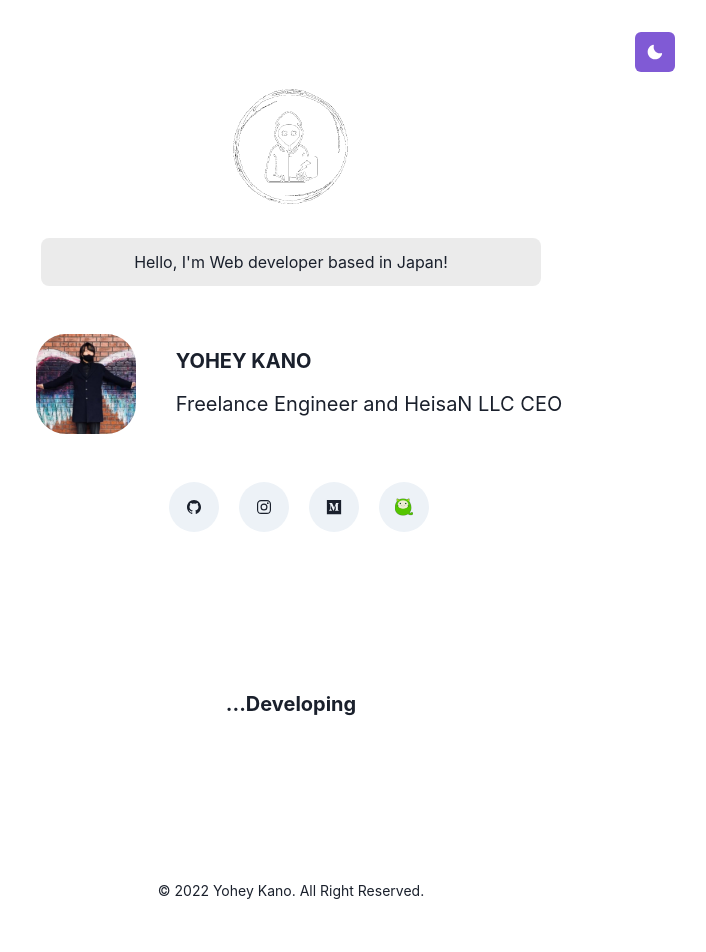
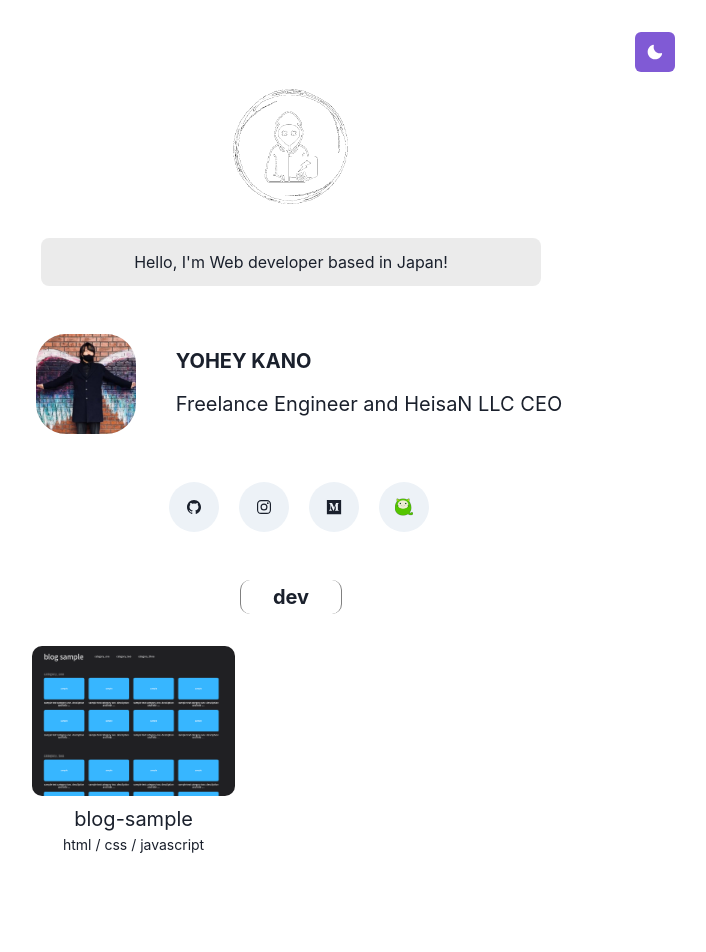
Before and after one commit to sanflat/my-homepage, a Next.js app in the folder src/: page / in a window 1280 px wide. Shown: the top 952 px of the page, without its empty margins (349-1055 px from the left). Before the commit the page ends 925 px from the top, so only its background shows below. Built offline with nearby package versions, Linux system fonts and the light colour scheme.

Commit message:
add blog-sample

```diff
--- a/src/pages/index.tsx
+++ b/src/pages/index.tsx
@@ -1,7 +1,7 @@
 import type { NextPage } from 'next'
 import Head from 'next/head'
 import Link from 'next/link'
-import { Image, useColorModeValue, Box, Heading, Text, HStack, Button, Center } from '@chakra-ui/react'
+import { Image, useColorModeValue, Box, Heading, Text, HStack, Button, Center, Divider, SimpleGrid, LinkBox,LinkOverlay } from '@chakra-ui/react'
 import { IoLogoGithub, IoLogoInstagram, IoLogoMedium } from 'react-icons/io5'
 import { motion } from "framer-motion"
 
@@ -133,6 +133,37 @@ const Home: NextPage = () => {
                 </HStack>
             </Center>
         </Box>
+        <Box pt='3rem'>
+            <Center>
+                <Heading size='md' borderRight='1px gray solid' borderLeft='1px gray solid' borderRadius='10px' padding='0.3rem 2rem'>dev</Heading>
+            </Center>
+            <SimpleGrid columns={[1, 1, 2]} gap={6}>
+              <Box mt='2rem' w='100%' textAlign='center'>
+                <motion.div
+                  whileHover={{ scale: 1.1 }}
+                  whileTap={{ scale: 1 }}
+                >
+                    <Link href={`https://blog-sample-rose.vercel.app`} passHref scroll={false}>
+                      <LinkBox cursor="pointer">
+                        <Center>
+                            <Image
+                              h='150px'
+                              src='/blog-sample.png'
+                              borderRadius='10px'
+                            />
+                        </Center>
+                        <LinkOverlay href={`https://blog-sample-rose.vercel.app`}>
+                          <Text mt={2} fontSize={20}>
+                            blog-sample
+                          </Text>
+                        </LinkOverlay>
+                        <Text fontSize={14}>html / css / javascript</Text>
+                      </LinkBox>
+                    </Link>
+                </motion.div>
+              </Box>
+            </SimpleGrid>
+        </Box>
         <Box pt='10rem'>
             <Center>
                 <Heading size='md'>...Developing</Heading>
```
Also changed, not shown: src/public/blog-sample.png (added).
